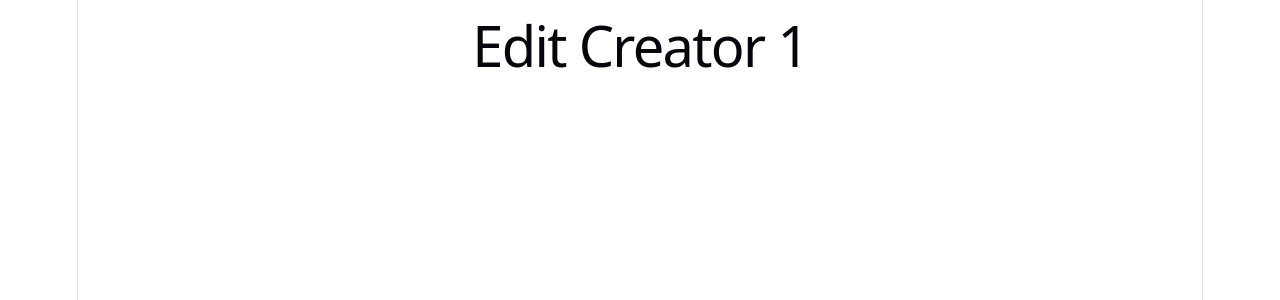
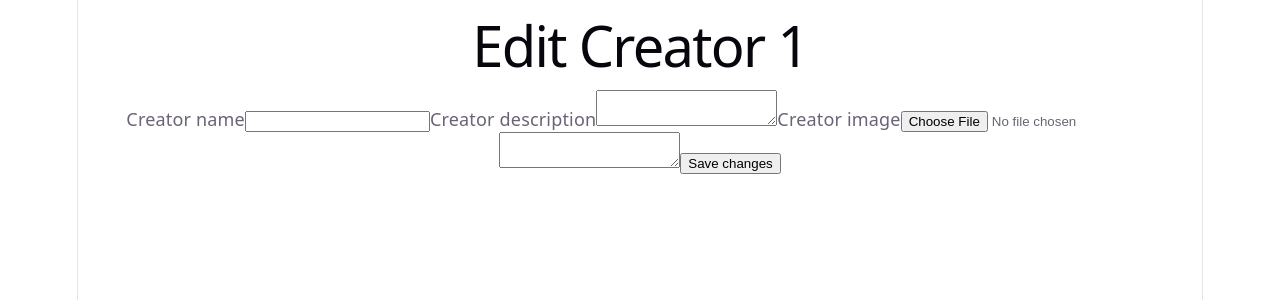
Before and after one commit to j8s0nn/creatorverse, a React (Vite) app: page /creators/1/edit in a window 1280 px wide. Shown: the top 300 px of the page. Built offline with nearby package versions, Linux system fonts and the light colour scheme; no server answers.

Commit message:
Edit creator + Upload Image to storage

```diff
--- /dev/null
+++ b/src/components/CreatorEdit.jsx
@@ -0,0 +1,106 @@
+//* This file is used for detailed editting creator.
+
+
+import {useState} from 'react';
+import { supabase } from '../client';
+
+function CreatorEdit({id}){
+
+
+  const [image, setImage] = useState(null);
+  const [name, setName] = useState("");
+  const [description, setDescription] = useState("");
+  const [url, setUrl] = useState("");
+
+
+  const handleImageChange = (e) => {
+    setImage(e.target.files[0]);
+  }
+
+   async function handleSubmit(e){
+
+
+      // Prevent default behaviour
+      e.preventDefault();
+
+      if(!image){
+        alert("Please select an image");
+        return;
+      }
+
+      const filePath = `creators/${crypto.randomUUID()}-${image.name}`;
+      // Upload image to storage
+      const { data: dataImage, error: errorImage } =
+        await supabase.storage
+          .from("images")
+          .upload(filePath, image);
+
+      if(errorImage){
+        // console.log("error in image")
+        // console.log("Message:", errorImage.message);
+        alert("Cannot upload your photo");
+        return;
+      }
+
+      //Update the database
+      const {data : databaseData ,error: databaseError} = await supabase.from("creators").update({name: name, url: url, description: description, imageURL: filePath}).eq("id", id);
+      if(databaseError){
+
+        console.log("error in database");
+        if(!errorImage){
+          await supabase.storage.from("images").remove([filePath]);
+        }
+
+
+        alert("Cannot update your information");
+        return;
+      }
+
+
+      alert("Succesfully submitted");
+
+   }
+  return(
+    <div>
+
+      <form onSubmit={handleSubmit}>
+        <label htmlFor="name">Creator name</label>
+        <input type="text" id="name" value={name} onChange={ (e) => {setName(e.target.value)}}/>
+
+        <label htmlFor="description">Creator description</label>
+        <textarea
+          name="description"
+          id="description"
+          value={description}
+          onChange={(e) => {setDescription(e.target.value)}}
+        >
+          Type your description here
+        </textarea>
+
+
+        <label htmlFor="image">Creator image</label>
+        <input type="file" id="image" name="image" accept="image/jpeg, image/png, image/webp" onChange={handleImageChange}/>
+
+
+
+        <label htmlFor="url"></label>
+        <textarea
+          name="url"
+          id="url"
+          value={url}
+          onChange={(e) => {setUrl(e.target.value)}}
+        >
+          Type your creator's url here
+        </textarea>
+
+
+        <button type="submit">Save changes</button>
+
+
+
+      </form>
+    </div>
+  )
+}
+
+export default CreatorEdit;
--- a/src/pages/EditCreator.jsx
+++ b/src/pages/EditCreator.jsx
@@ -1,11 +1,15 @@
 //* This page is used for edit information content
+import { useParams } from "react-router-dom";
+import CreatorEdit from "../components/CreatorEdit";
 
-import { useParams } from "react-router-dom";
 
 function EditCreator(){
   const {id} = useParams();
 
-  return <h1>Edit Creator {id}</h1>
+  return <div>
+    <h1>Edit Creator {id}</h1>
+    <CreatorEdit id={id}></CreatorEdit>
+  </div>
 }
 
 export default EditCreator;
```
